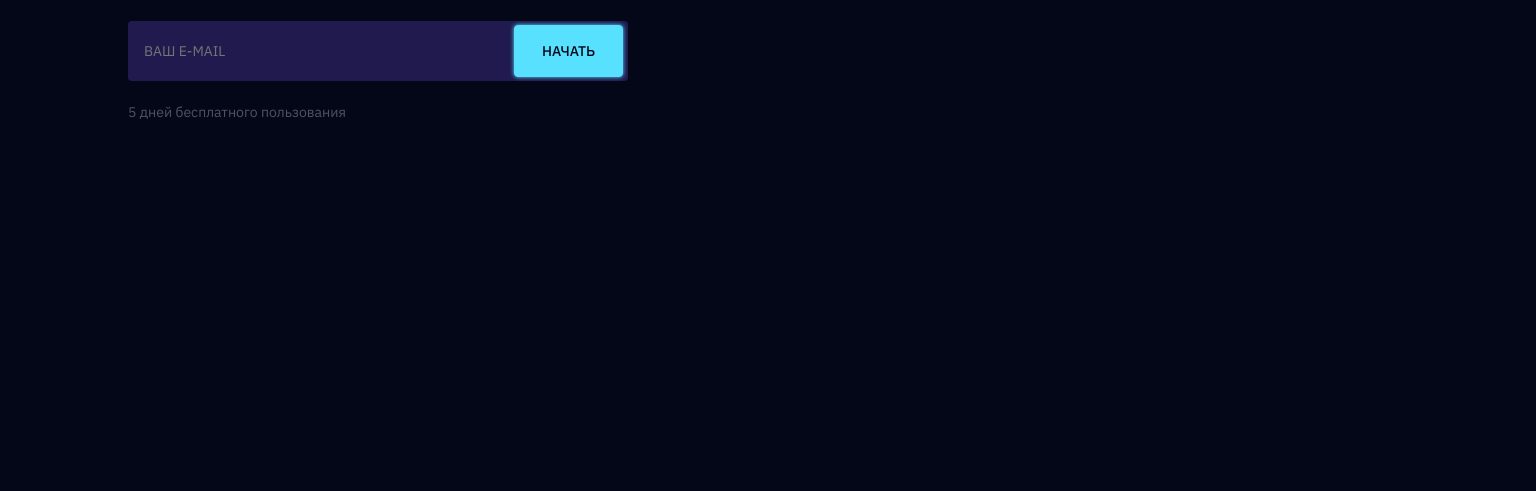
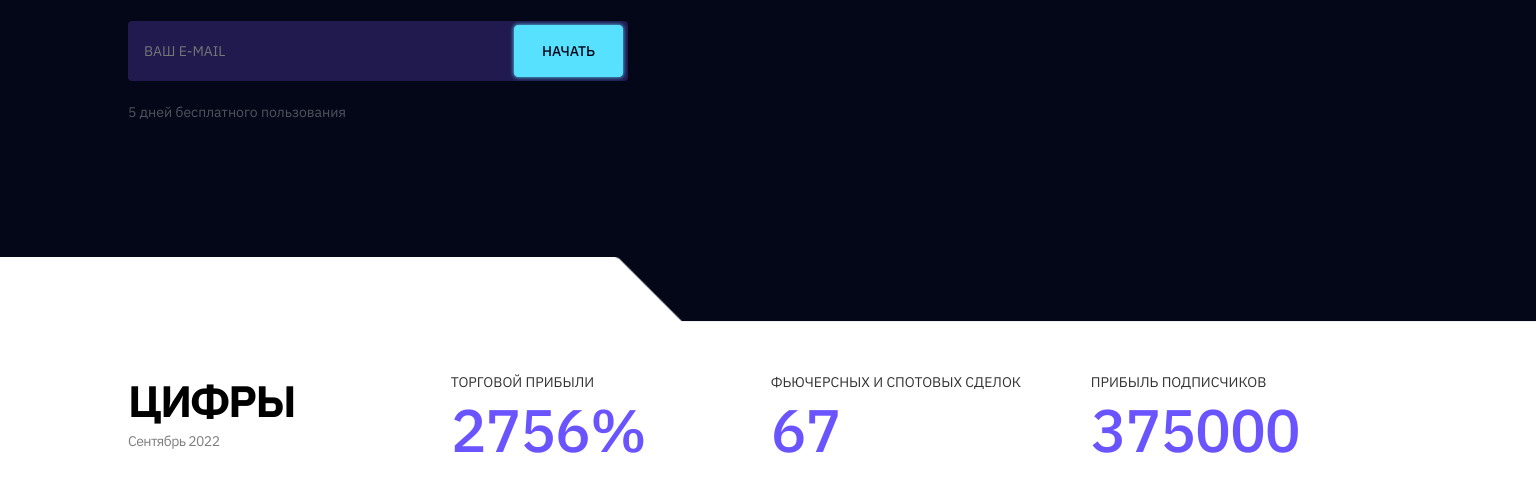
Before and after one commit to Kateryna-Katya/tradeblade, a website built with Vite: page src/index.html in a window 1536 px wide. Shown: the part 431-922 px from the top of the page. Before the commit the page ends 800 px from the top, so only its background shows below. Built offline with nearby package versions, Linux system fonts and the light colour scheme.

Commit message:
add section 2- numbers

```diff
--- a/src/css/base.css
+++ b/src/css/base.css
@@ -31,3 +31,10 @@ button{
     box-shadow: 0 0 4px 0 #57e1ff;
       background: #57e1ff;
 }
+@media only screen and (min-width: 1440px) {
+  h2{
+      font-size: 44px;
+      line-height: 1.27273;
+      color: #fff;
+  }
+}
--- a/src/css/main.css
+++ b/src/css/main.css
@@ -106,6 +106,76 @@ width: 500px;
 }
 .hero-input{
     height: 60px;
-
 }
 }
+/* Numbers */
+.numbers-section{
+    background-image: url("/img/numbers/numbers-mob.png");
+    background-repeat: no-repeat;
+    background-position: top center;
+    background-size: cover;
+}
+.number-conteiner{
+    padding-top: 48px;
+    padding-bottom: 48px;
+}
+.numbers-title{
+color: #000;
+}
+.date-text{
+    opacity: 0.5;
+    letter-spacing: -0.04em;
+        color: #000;
+        margin-top: 2px;
+        margin-bottom: 40px;
+}
+.numbers-list{
+    display: flex;
+    flex-wrap: wrap;
+    gap: 40px;
+}
+.numbers-item{
+    width: 136px;
+    display: flex;
+    flex-direction: column;
+    gap: 4px;
+}
+.item-title{
+    line-height: 1.42857;
+        text-transform: uppercase;
+        color: #000;
+        opacity: 0.8;
+}
+.item-number{
+font-family: "IBM Plex Sans", sans-serif;
+    font-weight: 500;
+    font-size: 35px;
+    line-height: 1.1;
+    letter-spacing: -0.02em;
+    text-transform: uppercase;
+    color: #6a54ff;
+}
+@media only screen and (min-width: 1440px) {
+   .numbers-section{
+    background-image: url("/img/numbers/nubmers-desk.png");
+   }
+   .number-conteiner{
+    padding-top: 116px;
+    padding-bottom: 60px;
+    display: flex;
+    gap: 156px;
+   }
+   .date-text{
+    margin-top: 4px;
+    margin-bottom: 0;
+   }
+   .numbers-list{
+    gap: 10px;
+   }
+   .numbers-item{
+    width: 310px;
+   }
+   .item-number{
+    font-size: 60px;
+   }
+}
--- a/src/partials/main.html
+++ b/src/partials/main.html
@@ -24,3 +24,28 @@
     </div>
     </div>
  </section>
+ <!-- Numbers -->
+<section class="numbers-section">
+    <div class="container number-conteiner">
+    <div class="numbers-warpper">
+       <h2 class="numbers-title">Цифры</h2>
+       <p class="date-text">Cентябрь 2022</p>
+    </div>
+       <ul class="numbers-list">
+        <li class="numbers-item">
+            <p class="item-title">Торговой прибыли</p>
+            <p class="item-number">2756%</p>
+        </li>
+        <li class="numbers-item">
+            <p class="item-title">фьючерсных
+            и спотовых сделок</p>
+            <p class="item-number">67</p>
+        </li>
+        <li class="numbers-item">
+            <p class="item-title">прибыль
+            подписчиков</p>
+            <p class="item-number">375000</p>
+        </li>
+       </ul>
+    </div>
+</section>
```
Also changed, not shown: src/img/numbers/nubmers-desk.png (added), src/img/numbers/numbers-mob.png (added).
